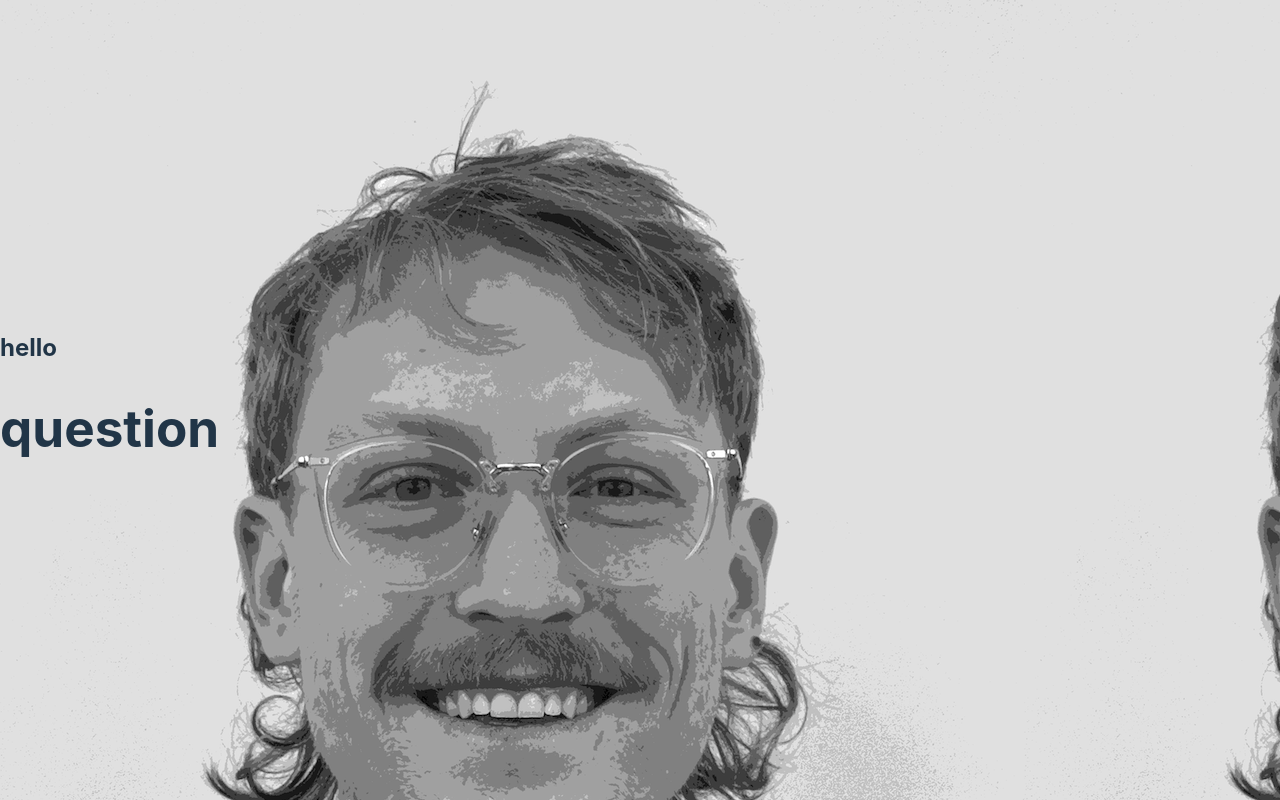
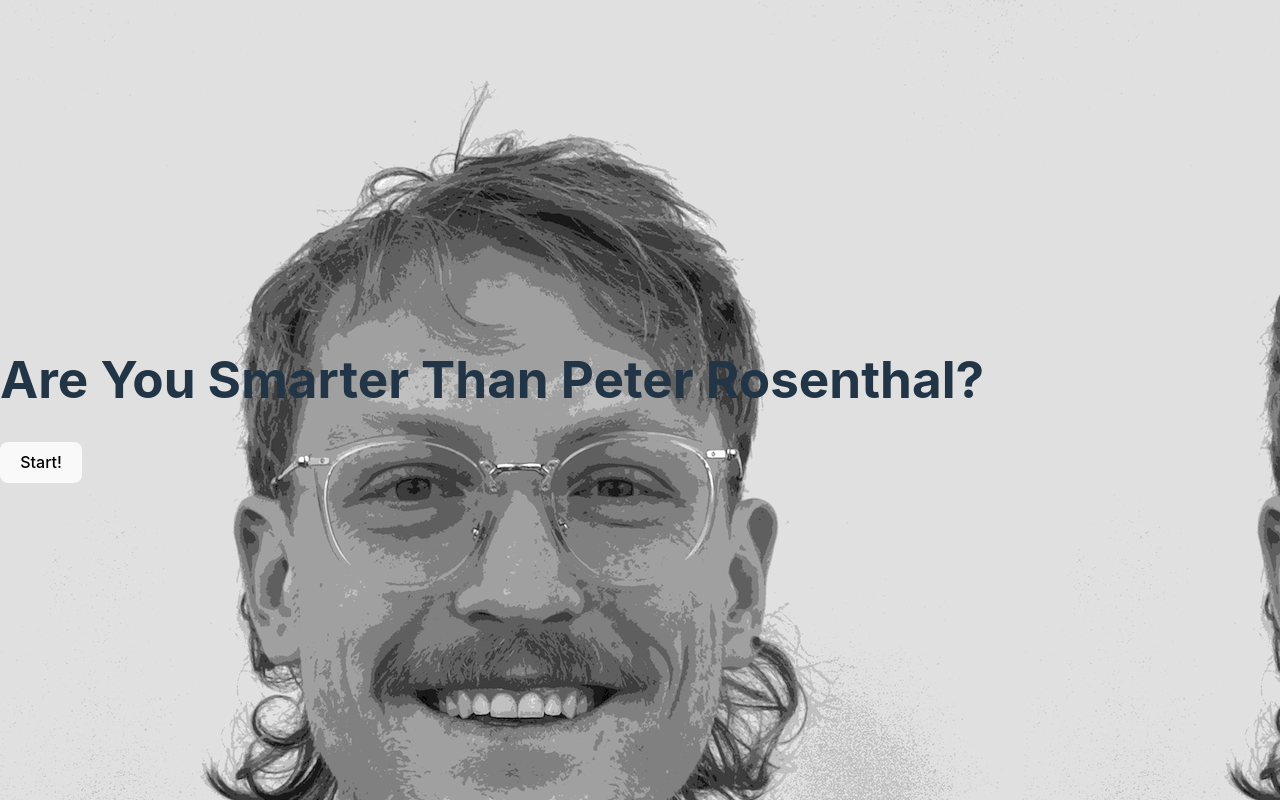
Before and after one commit to pvmallard/ATLS-4630-Project-2, a React (Vite) app in the folder Are-You-Smarter-Than-Peter/: page / in a window 1280 px wide. Built offline with nearby package versions, Linux system fonts and the light colour scheme.

Commit message:
State update
state default state updated to start

```diff
--- a/Are-You-Smarter-Than-Peter/src/App.jsx
+++ b/Are-You-Smarter-Than-Peter/src/App.jsx
@@ -5,7 +5,7 @@ import Question from './Question.jsx'
 
 export default function App() {
 
-  const [state, updateState] = useState("question")
+  const [state, updateState] = useState("start")
 
   // function nextQuestion(){
   //   if end of list call update state("")
@@ -13,9 +13,8 @@ export default function App() {
 
   return (
     <div>
-      <h2>hello</h2>
       {state == "start" &&
-        <Start />
+        <Start state = {state} updateState={updateState}/>
       }
 
       {state == "question" &&
--- a/Are-You-Smarter-Than-Peter/src/Start.jsx
+++ b/Are-You-Smarter-Than-Peter/src/Start.jsx
@@ -1,9 +1,9 @@
 import './Start.css';
 
-export default function Start({state, setState}) {
+export default function Start({state, updateState}) {
 
     function startGame(){
-        setState("question")
+        updateState("question")
     }
 
     return (
```
